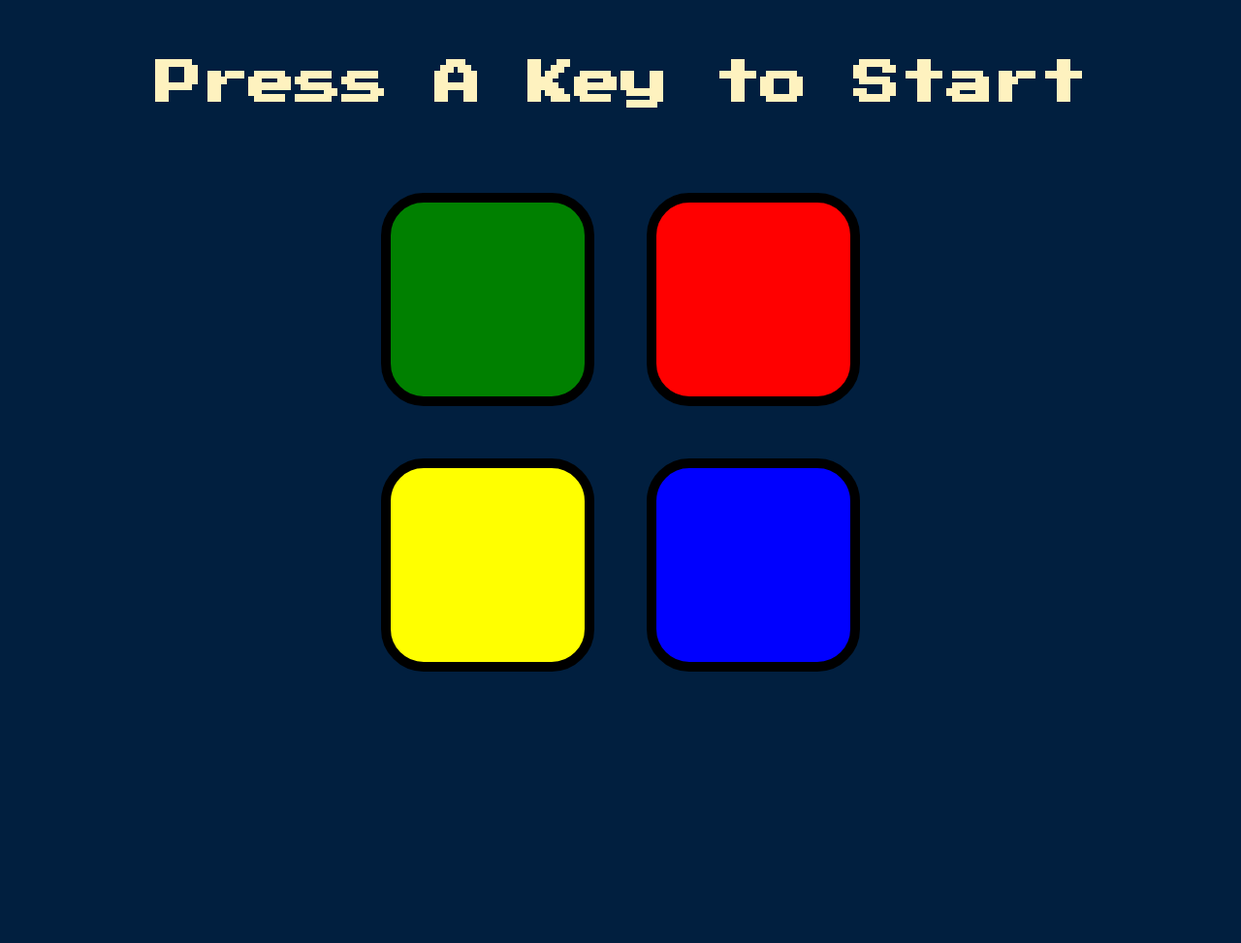
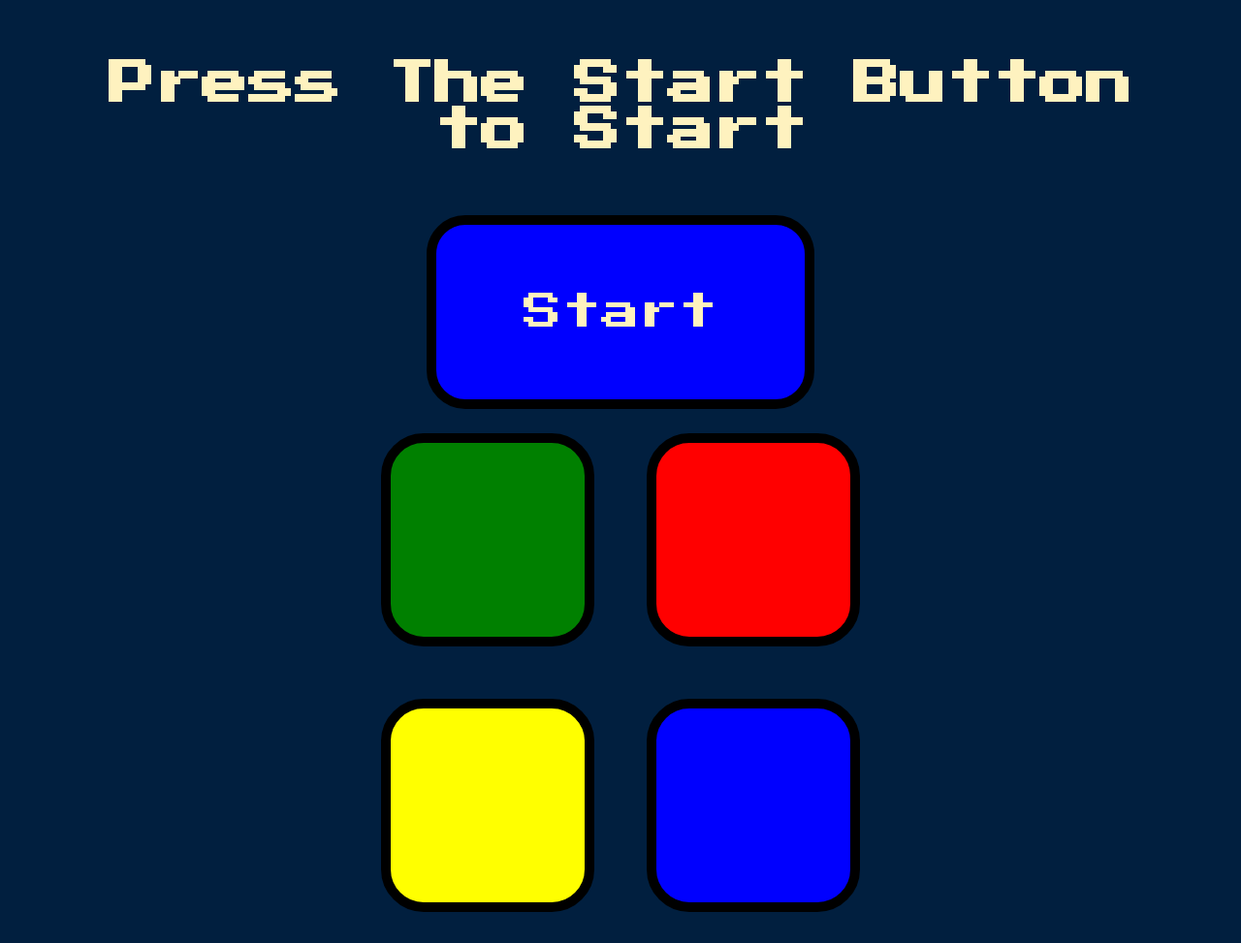
Before and after one commit to CRobinson1985/Simon-Game-Challenge-Starting-Files, a plain HTML site: page index.html in a window 1280 px wide. Shown: the whole page at 97% size. Before the commit the page ends 800 px from the top, so only its background shows below. Drawn offline with nearby package versions, Linux system fonts and the light colour scheme.

Commit message:
v0.2 Added start button, connected and working.

```diff
--- a/index.html
+++ b/index.html
@@ -11,7 +11,8 @@
 </head>
 
 <body>
-  <h1 id="level-title">Press A Key to Start</h1>
+  <h1 id="level-title">Press The Start Button to Start</h1>
+  <button id="start-btn">Start</button>
   <div class="container">
     <div lass="row">
 
--- a/index.js
+++ b/index.js
@@ -1,5 +1,5 @@
 const buttonColors = ['red', 'blue', 'green', 'yellow'];
-
+const startBtn = document.getElementById("start-btn");
 let userClickedPattern = [];
 let gamePattern = [];
 
@@ -49,7 +49,8 @@ function checkAnswer(currentLevel) {
     setTimeout(function() {
       $('body').removeClass('game-over');
     }, 200);
-    $('h1').text('Game Over, Press Any Key to Restart');
+    $('h1').text('Game Over, Press Start Button to Restart');
+    startBtn.style.display = "block";
     userClickedPattern = [];
     gamePattern = [];
     level = 0;
@@ -66,11 +67,11 @@ $('.btn').click(function() {
 
 });
 
-$('body').keydown(function() {
+startBtn.addEventListener("click", function() {
   if(!started) {
     nextSequence();
     started = true;
-
+    startBtn.style.display = "none";
   }
 
 });
--- a/styles.css
+++ b/styles.css
@@ -51,3 +51,15 @@ body {
   box-shadow: 0 0 20px white;
   background-color: grey;
 }
+#start-btn {
+  justify-self: center;
+  font-family: 'Press Start 2P', cursive;
+  background: blue;
+  color: #FEF2BF;
+  font-size: 2.5em;
+  width: 400px;
+  height: 200px;
+  border-radius: 40px;
+  border: 10px solid black;
+
+}
```
